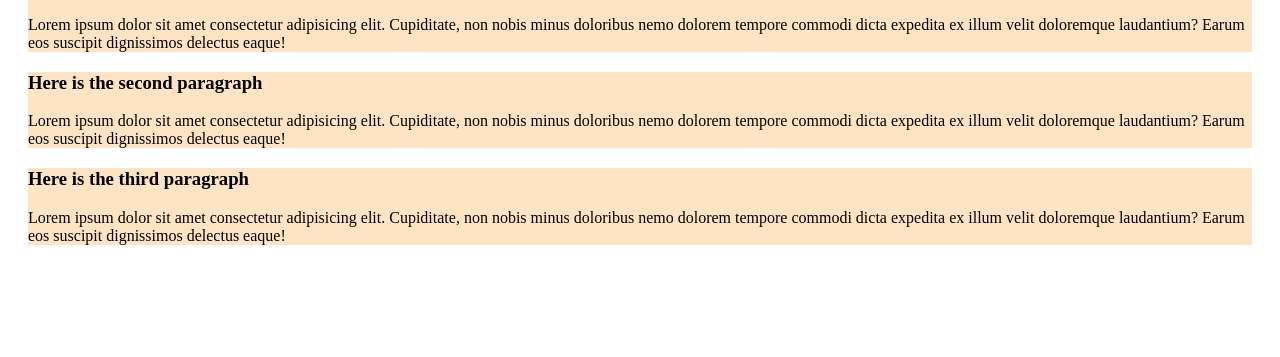
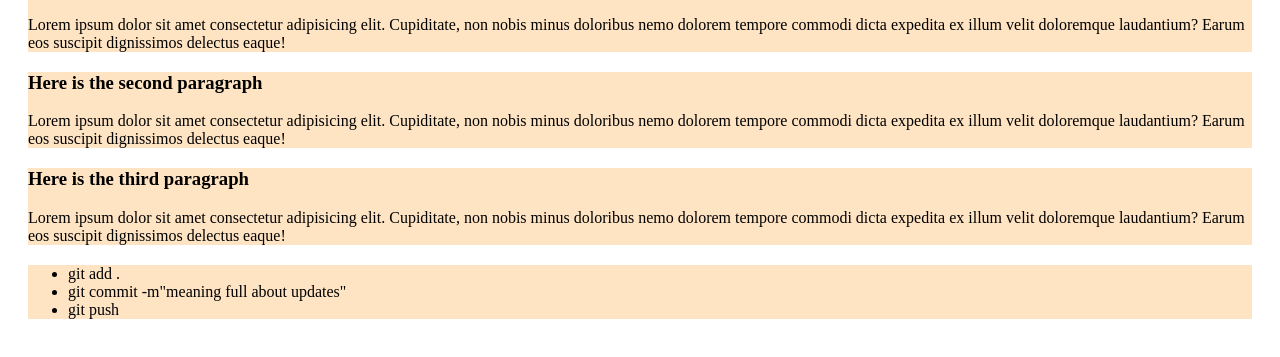
Before and after one commit to oasifashraf/practice-git, a plain HTML site: page index.html in a window 1280 px wide. Shown: the part 105-462 px from the top of the page. Drawn offline with Linux system fonts and the light colour scheme.

Commit message:
my fourth push

```diff
--- a/index.html
+++ b/index.html
@@ -20,5 +20,12 @@
         <h3>Here is the third paragraph</h3>
         <p>Lorem ipsum dolor sit amet consectetur adipisicing elit. Cupiditate, non nobis minus doloribus nemo dolorem tempore commodi dicta expedita ex illum velit doloremque laudantium? Earum eos suscipit dignissimos delectus eaque!</p>
     </div>
+    <div>
+        <ul>
+            <li>git add .</li>
+            <li>git commit -m"meaning full about updates"</li>
+            <li>git push</li>
+        </ul>
+    </div>
 </body>
 </html>
```
